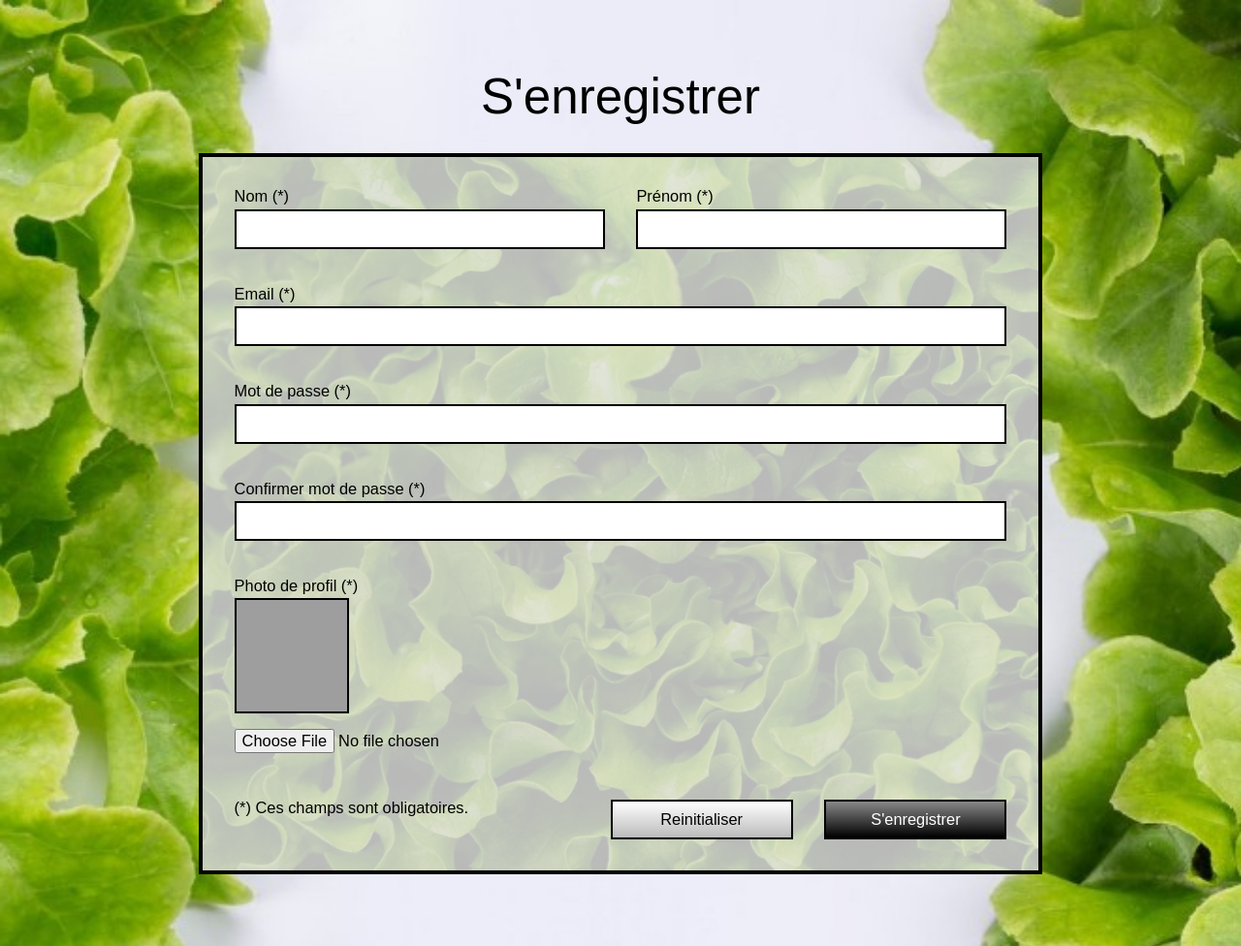
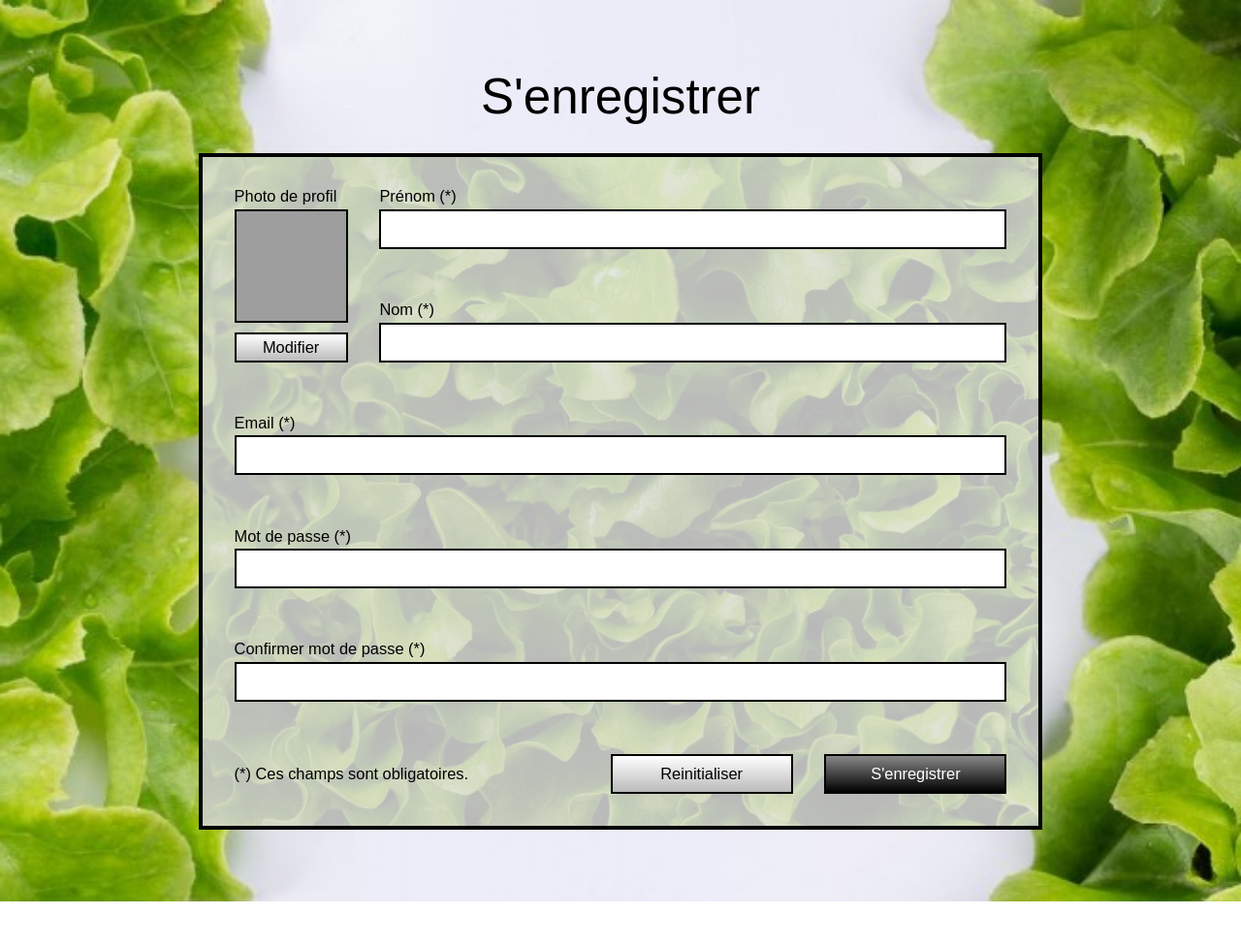
Before and after one commit to BborisB/ForumLaitue, a PHP site: page /Views/register.php in a window 1280 px wide. Shown: the whole page at 97% size. After the commit the page ends 930 px from the top, so only its background shows below. Run offline with PHP 8.4, Linux system fonts and the light colour scheme; grey boxes are pictures that could not be loaded.

Commit message:
Register design

```diff
--- a/CSS/forum.css
+++ b/CSS/forum.css
@@ -6,6 +6,7 @@
     padding: 2em;
     border: #000 solid calc(0.1vw + 0.2em);
     color: #000;
+    /* align-self: stretch; */
 }
 
 .masterCard h1
--- a/CSS/register.css
+++ b/CSS/register.css
@@ -1,14 +1,67 @@
 #registerSuccessful
 {
-    display: none;
-    align-items: center;
+	display: none;
+	align-items: center;
 }
 
-#pfpPreview
+#pfpBtn
 {
-    border: #000 solid calc(0.05vw + 0.1em);
-    height: 7em;
-    width: 7em;
-    object-fit: cover;
-    object-position: center;
+	padding: 0.3125em 0;
 }
+
+.pfpDiv
+{
+	display: flex;
+	gap: 2em;
+}
+
+.pfpDiv2
+{
+	display: flex;
+	flex-direction: column;
+	gap: 0.625em;
+	flex: auto;
+}
+
+.rect-img-container
+{
+	position: relative;
+	border: #000 solid calc(0.05vw + 0.1em);
+	flex: auto;
+}
+
+/* .rect-img-container::after
+{
+	content: "";
+	display: block;
+	padding-bottom: 100%;
+} */
+
+.rect-img
+{
+	position: absolute;
+	width: 100%;
+	height: 100%;
+	object-fit: cover;
+}
+
+@media only screen and (max-width: 600px)
+{
+	.pfpDiv
+	{
+		flex-direction: column;
+	}
+
+	.pfpDiv2
+	{
+		flex-direction: row;
+		flex-wrap: wrap;
+		align-items: center;
+	}
+
+	#pfpContainer
+	{
+		flex: none;
+		height: 7em;
+	}
+}
--- a/CSS/style.css
+++ b/CSS/style.css
@@ -23,6 +23,7 @@ input[type="file"]
 {
     border: none;
     padding: 0.625em 0;
+    display: none;
 }
 
 h1
@@ -41,6 +42,7 @@ h2
 {
     color: #B00;
     font-style: italic;
+    height: 1em;
 }
 
 .bold
@@ -73,22 +75,27 @@ h2
 
 .multipleElement *
 {
-    flex: 1 0 0;
-    align-self: stretch;
+    flex: 1;
+    /* align-self: stretch; */
 }
 
 .formSpanNote
 {
-    flex: 3 0 0;
+    flex: 3;
     min-width: 150px;
+}
+
+.myFormColumn
+{
+    display: flex;
+    flex-direction: column;
+    gap: 2em;
+    flex: 1 0 0;
 }
 
 .myForm
 {
-    display: flex;
-    flex-direction: column;
     padding: 2em;
-    gap: 2em;
     border: #000 solid calc(0.1vw + 0.2em);
     background-color: #eee;
     background-image: linear-gradient(#e6e6e6cc, #e6e6e6cc), url(../Images/Laitue2.jpg);
@@ -101,12 +108,6 @@ h2
     display: flex;
     flex-direction: column;
     gap: 0.3125em;
-    min-width: 0;
-}
-
-.label-input *
-{
-    min-width: 0;
 }
 
 /* Le bandeau tout en haut */
--- a/JavaScript/register.js
+++ b/JavaScript/register.js
@@ -13,14 +13,34 @@ let confirmPasswordErrorText = document.querySelector("#confirmPasswordErrorText
 let pfp = document.querySelector("#pfp");
 let pfpErrorText = document.querySelector("#pfpErrorText");
 let pfpPreview = document.querySelector("#pfpPreview");
+let pfpContainer = document.querySelector("#pfpContainer");
+let pfpBtn = document.querySelector("#pfpBtn");
 let emailRe = /^(([^<>()\[\]\\.,;:\s@"]+(\.[^<>()\[\]\\.,;:\s@"]+)*)|(".+"))@((\[[0-9]{1,3}\.[0-9]{1,3}\.[0-9]{1,3}\.[0-9]{1,3}])|(([a-zA-Z\-0-9]+\.)+[a-zA-Z]{2,}))$/;
 let passwordRe = /^(?=.*[a-z])(?=.*[A-Z])(?=.*[0-9])(?=.*[#+-^\[\]])(?=.{8,})/;
-
+function pfpResize()
+{
+    pfpContainer.style.width = pfpPreview.offsetHeight + "px";
+    pfpBtn.style.width = pfpContainer.offsetHeight + "px";
+}
+pfpResize();
+new ResizeObserver(pfpResize).observe(pfpContainer);
 pfp.addEventListener("change", () =>
 {
-    pfpPreview.style.display = "inline";
-    if(pfp.value)
+    // pfpPreview.style.display = "inline";
+    if (pfp.value)
+    {
         pfpPreview.src = URL.createObjectURL(pfp.files[0]);
+    }
+});
+
+pfpBtn.addEventListener("click", (e) =>
+{
+    pfp.click();
+});
+
+pfpPreview.addEventListener("click", (e) =>
+{
+    pfp.click();
 });
 
 myForm.addEventListener("submit", (e)=>
@@ -112,14 +132,5 @@ function verifyRegister()
         confirmPassword.style.borderColor = "#000000";
         confirmPasswordErrorText.textContent = "";
     }
-    if(!pfp.value)
-    {
-        pfpErrorText.textContent = "Choisissez une image de profil.";
-    }
-    else
-    {
-        pfpErrorText.textContent = "";
-
-    }
     return result
 }
--- a/Views/login.php
+++ b/Views/login.php
@@ -8,7 +8,7 @@
 <body>
     <div class="page">
         <h1>Se connecter</h1>
-        <form class="myForm" id="loginForm" action="forum.html">
+        <form class="myForm myFormColumn" id="loginForm" action="forum.html">
             <span class="fieldError" id="loginErrorText"></span>
             <div class="label-input">
                 <label for="email">Email (*)</label>
--- a/Views/register.php
+++ b/Views/register.php
@@ -1,15 +1,29 @@
 <!DOCTYPE html>
 <html lang="en">
+
 <head>
-    <?php require_once "../Includes/head.php"?>
+    <?php require_once "../Includes/head.php" ?>
     <title>S'enregistrer</title>
     <link rel="stylesheet" href="../CSS/register.css">
 </head>
+
 <body>
     <div class="page">
         <h1>S'enregistrer</h1>
-        <form class="myForm" id="registerForm" method="post">
-            <div class="multipleElement">
+        <form class="myForm myFormColumn" id="registerForm" method="post">
+            <div class="pfpDiv">
+                <div class="label-input">
+                    <label for="pfp">Photo de profil</label>
+                    <div class="pfpDiv2">
+                        <div id="pfpContainer" class="rect-img-container">
+                            <img id="pfpPreview" class="rect-img" src="../Images/user.jpg" alt="pfp preview">
+                        </div>
+                        <button type="button" id="pfpBtn" class="button">Modifier</button>
+                    </div>
+                    <span class="fieldError" id="pfpErrorText"></span>
+                    <input type="file" name="pfp" id="pfp" accept="image/*">
+                </div>
+                <div class="myFormColumn">
                     <div class="label-input">
                         <label for="firstName">Prénom (*)</label>
                         <input type="text" name="firstName" id="firstName">
@@ -19,6 +33,7 @@
                         <label for="lastName">Nom (*)</label>
                         <input type="text" name="lastName" id="lastName">
                         <span class="fieldError" id="lastNameErrorText"></span>
+                    </div>
                 </div>
             </div>
             <div class="label-input">
@@ -36,12 +51,6 @@
                 <input type="password" name="confirmPassword" id="confirmPassword">
                 <span class="fieldError" id="confirmPasswordErrorText"></span>
             </div>
-            <div class="label-input">
-                <label for="pfp">Photo de profil (*)</label>
-                <img id="pfpPreview" src="../Images/user.jpg" alt="pfp preview">
-                <input type="file" name="pfp" id="pfp" accept="image/*">
-                <span class="fieldError" id="pfpErrorText"></span>
-            </div>
             <div class="multipleElement">
                 <input class="button" type="submit" value="S'enregistrer" id="submitBtn">
                 <input class="button" type="reset" value="Reinitialiser" id="resetBtn">
@@ -55,4 +64,5 @@
     <script src="../JavaScript/button.js"></script>
     <script src="../JavaScript/register.js"></script>
 </body>
+
 </html>
```
Lines whose indentation alone changed are shown as unchanged.
